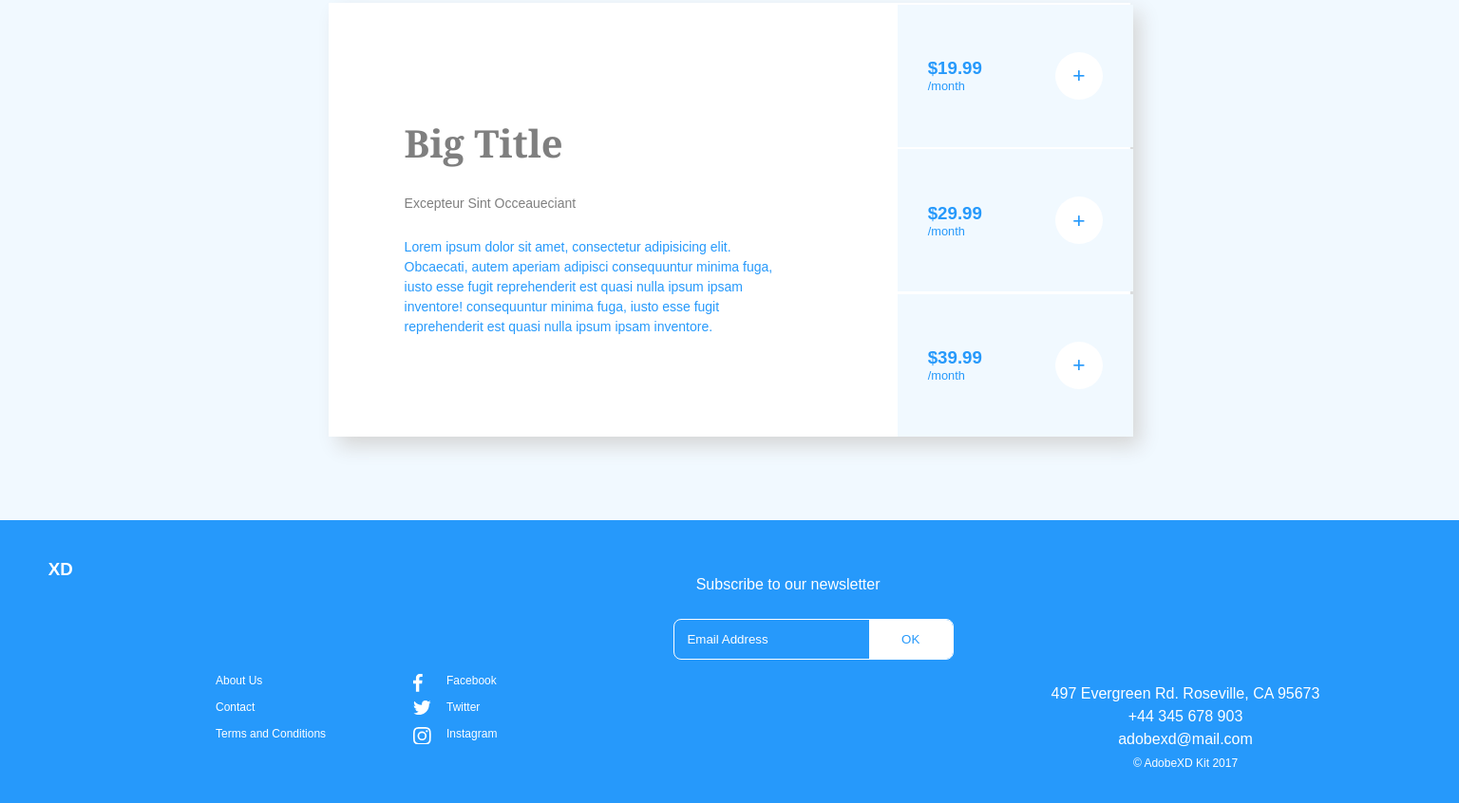
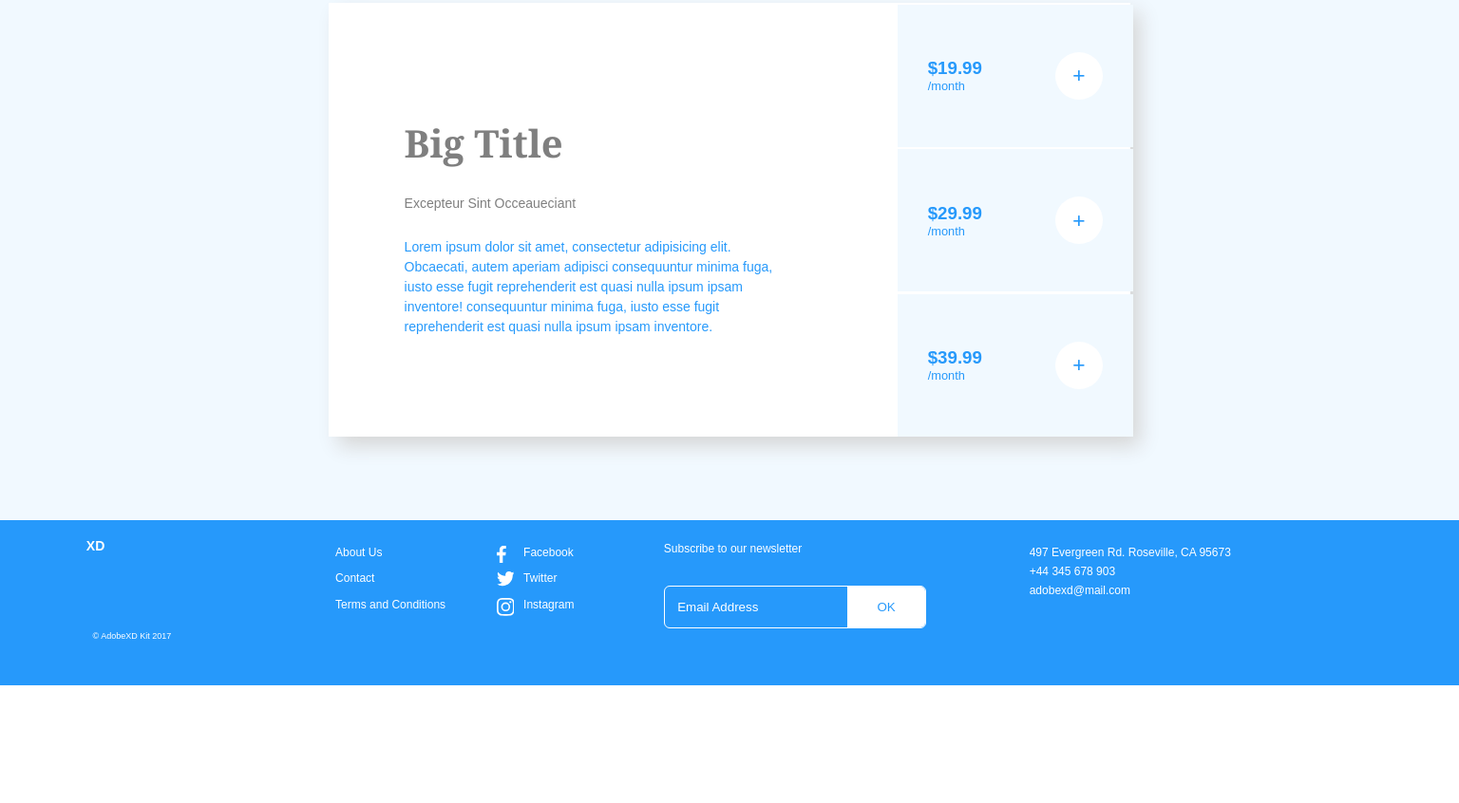
Before and after one commit to nkong008/WEBD2121, a plain HTML site: page week7/index.html in a window 1536 px wide. Shown: the part 3303-4149 px from the top of the page at 95% size. After the commit the page ends 4025 px from the top, so only its background shows below. Drawn offline with nearby package versions, Linux system fonts and the light colour scheme.

Commit message:
fixed footer

```diff
--- a/week7/css/style.scss
+++ b/week7/css/style.scss
@@ -337,6 +337,8 @@ nav {
     footer {
         background-color: $regularBlue;
 
+        #footer-section {
+
             h3,
             p {
                 font-family: $Arial;
@@ -348,10 +350,10 @@ nav {
                 padding: 0.5em 1em 0 1em;
             }
 
-        p {
+            p#subscribe {
                 // text-align: center;
                 // padding: 0.5em 1em;
-            text-align: left;
+                text-align: center;
                 padding: 1.5em;
                 line-height: 1.5em;
             }
@@ -412,6 +414,26 @@ nav {
                     li {
                         padding: 0.25em;
                     }
+                }
+            }
+
+            #address {
+                padding: 1em;
+                // font-size: 0.75em;
+                #address-paragraph {
+                    display: flex;
+                    flex-direction: column;
+                    span {
+                        padding: 0.25em 0;
+                    }
+                    span#kit{
+                        font-size: 0.75em;
+                    }
+                }
+            }
+
+            #copyright {
+                display: none;
             }
         }
     }
@@ -604,6 +626,11 @@ nav {
 
                     p {
                         text-align: center;
+
+                    }
+
+                    #copyright {
+                        display: none;
                     }
                 }
             }
@@ -677,10 +704,12 @@ nav {
                 h1 {}
             }
         }
+
         // end of section 1 /////////////////////
 
         // start of section 2
         #section2 {
+
             // height:fit-content;
             // height: fit-content;
             // height: 50%;
@@ -725,6 +754,7 @@ nav {
                 }
             }
         }
+
         // end of section 2///////////////////
 
         // start of section 3
@@ -740,11 +770,13 @@ nav {
                 padding-top: 4em;
             }
         }
+
         // end of section 3////////////////////////
 
         // start of section 4
         #section-4 {
             padding: 4em;
+
             #section-4-div {
                 // height: 50%;
                 box-shadow: 10px 10px 20px $lightGrey;
@@ -755,12 +787,14 @@ nav {
                 div.info-1 {
                     // margin-top: 5em;
                     margin-left: 5em;
+
                     h1 {
                         z-index: 4;
                         margin-top: 3em;
                         font-size: 40px;
                         // margin-left: 4em;
                     }
+
                     p {
                         margin-top: 2em;
                         font-size: 14px;
@@ -781,94 +815,83 @@ nav {
                 }
             }
         }
+
         // end of section 4 ///////////////////////
 
         // start of footer
 
         footer {
+            font-size: 12px;
+            #footer-section {
+                padding: 1em 0;
+                width: 90%;
+                //    use grid logic to complete
+                display: grid;
+                grid-template-columns: 15% 30% 20% 35%;
+                grid-template-rows: 70% 30%;
+                grid-template-areas:
+                    "one two three four"
+                    "five six seven eight";
+                grid-gap: 0px 0px;
 
-            display: flex;
-            // flex-wrap: none;
-            // display: block;
-            // width: 100%;
-            section {
-                width: 100%;
                 h3 {
-                    z-index: 10;
-                    width: 10%;
-                    float: left;
-                }
-                p {
-                    text-align: center;
-                    z-index: 7;
-                    // width: 30%;
-                }
-                form {
-                    // margin-top: 10em;
-                    z-index: 11;
-                    width: 20%;
-                    // margin-left: 10px;
-                    margin-right: 34%;
+                    grid-area: one;
                 }
 
-                section#footer-nav {
-                    // z-index: ;
-                    width: 35%;
-                    padding-right: 13em;
-                    // margin: 0em 0em 0em 15em;
-                    margin-left: 15em;
-                    float: left;
-                    // margin-bottom: 3em;
-                    // margin-top: 2em;
-                    ul {
-                        // margin-top: 2em;
-                        // padding-top: 3em;
-                        li {
-                            z-index: 2;
-                            padding-right: none;
-                            // padding-top: 4em;
-                            // margin-top: 1em;
-                            // padding-right: none;
+                #footer-nav {
+                    grid-area: two;
                 }
-                        li{
-                            z-index: 2;
-                            // padding-right: 9em;
-                            // position: absolute;
-                            // padding-left: 5em;
-                            svg {
 
+                p#subscribe {
+                    position: relative;
+                    top: 0.75em;
+                    grid-area: three;
+                    padding: 0;
+                    text-align: left;
                 }
-                        }
+
+                #address {
+                    position: relative;
+                    left: 4em;
+                    grid-area: four;
+                    font-size: 12px;
+
+                    p#address-paragraph {
+                        text-align: left;
+
+                        span#kit {
+                            display: none;
                         }
                     }
 
-                section#address {
+                }
+
+                form {
+                    grid-area: seven;
+                    width: 100%;
+                    // margin: 0;
+                    position: relative;
+                    // move it more up
+                    top: -4em;
+                }
+
+                #copyright {
+                    display: block;
+                    grid-area: five;
+                    padding: 0;
 
                     p {
-                        height: 20%;
-                        z-index: 10;
-                        // position: absolute;
-                        // display: flex;
-                        // margin-inline-end: auto;
-                        margin-left: 60em;
-                        // bottom: 4em
-                        // margin-bottom: 40em;
-                        // margin-block-end: auto;
-                       span {
-                        // position: absolute;
-                        // margin-right: 60em;
-                        // z-index: 1;
-                        // float:left;
-                        //   width: 5%;
-                       }
+                        padding: 0;
                     }
                 }
             }
 
         }
+
         // end of footer ///////////////////////////////
 
     }
+
     // end of container ////////////////////////////////
 }
 
--- a/week7/index.html
+++ b/week7/index.html
@@ -536,9 +536,9 @@
 
         <!-- start of footer -->
         <footer>
-            <section>
+            <section id="footer-section">
                 <h3>XD</h3>
-                <p>Subscribe to our newsletter</p>
+                <p id="subscribe">Subscribe to our newsletter</p>
                 <form>
                     <input type="text" placeholder="Email Address">
                     <button>OK</button>
@@ -579,22 +579,32 @@
                     </ul>
                 </section>
                 <section id="address">
+                    <p id="address-paragraph">
+                        <span>497 Evergreen Rd. Roseville, CA 95673</span>
+                        <span>+44 345 678 903 </span>
+                        <span>adobexd@mail.com </span>
+                        <span id="kit">© AdobeXD Kit 2017</span>
+                    </p>
+                </section>
+                <!-- <section id="address">
                     <p>497 Evergreen Rd. Roseville, CA
                         95673<br>
                         +44 345 678 903 <br>
                         adobexd@mail.com <br>
                         <span style="font-size: 0.75em;">© AdobeXD Kit 2017</span>
                     </p>
-                    <!-- <section id="copyright">
-                        <p>© AdobeXD Kit 2017</p>
                 </section> -->
+                <section id="copyright">
+                    <p style="font-size: 0.75em;">© AdobeXD Kit 2017</p>
                 </section>
             </section>
         </footer>
         <!-- end of footer --------------------------------->
     </div>
 
-    <script src="https://cdnjs.cloudflare.com/ajax/libs/gsap/3.12.2/gsap.min.js" integrity="sha512-16esztaSRplJROstbIIdwX3N97V1+pZvV33ABoG1H2OyTttBxEGkTsoIVsiP1iaTtM8b3+hu2kB6pQ4Clr5yug==" crossorigin="anonymous" referrerpolicy="no-referrer"></script>
+    <script src="https://cdnjs.cloudflare.com/ajax/libs/gsap/3.12.2/gsap.min.js"
+        integrity="sha512-16esztaSRplJROstbIIdwX3N97V1+pZvV33ABoG1H2OyTttBxEGkTsoIVsiP1iaTtM8b3+hu2kB6pQ4Clr5yug=="
+        crossorigin="anonymous" referrerpolicy="no-referrer"></script>
     <script src="https://code.jquery.com/jquery-3.7.1.slim.min.js"
         integrity="sha256-kmHvs0B+OpCW5GVHUNjv9rOmY0IvSIRcf7zGUDTDQM8=" crossorigin="anonymous"></script>
     <script src="js/script.js"></script>
```
Also changed, not shown: week7/css/style.css, 1 other file. Lines whose indentation alone changed are shown as unchanged.
